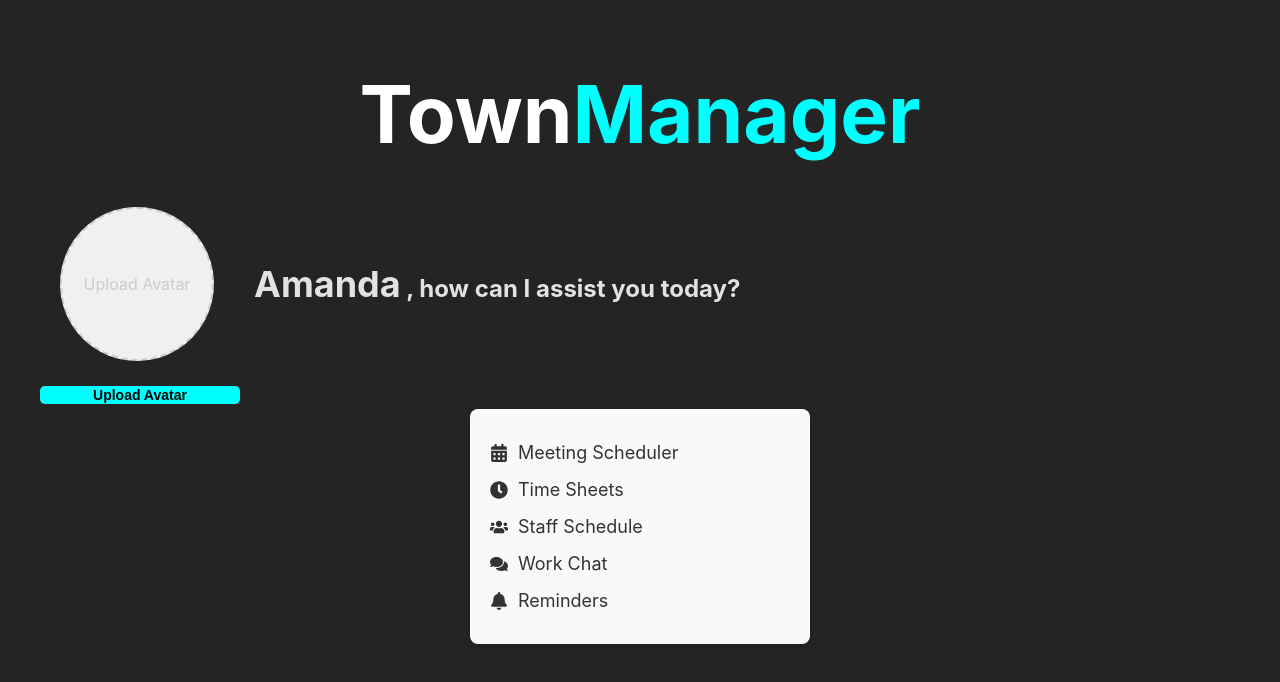
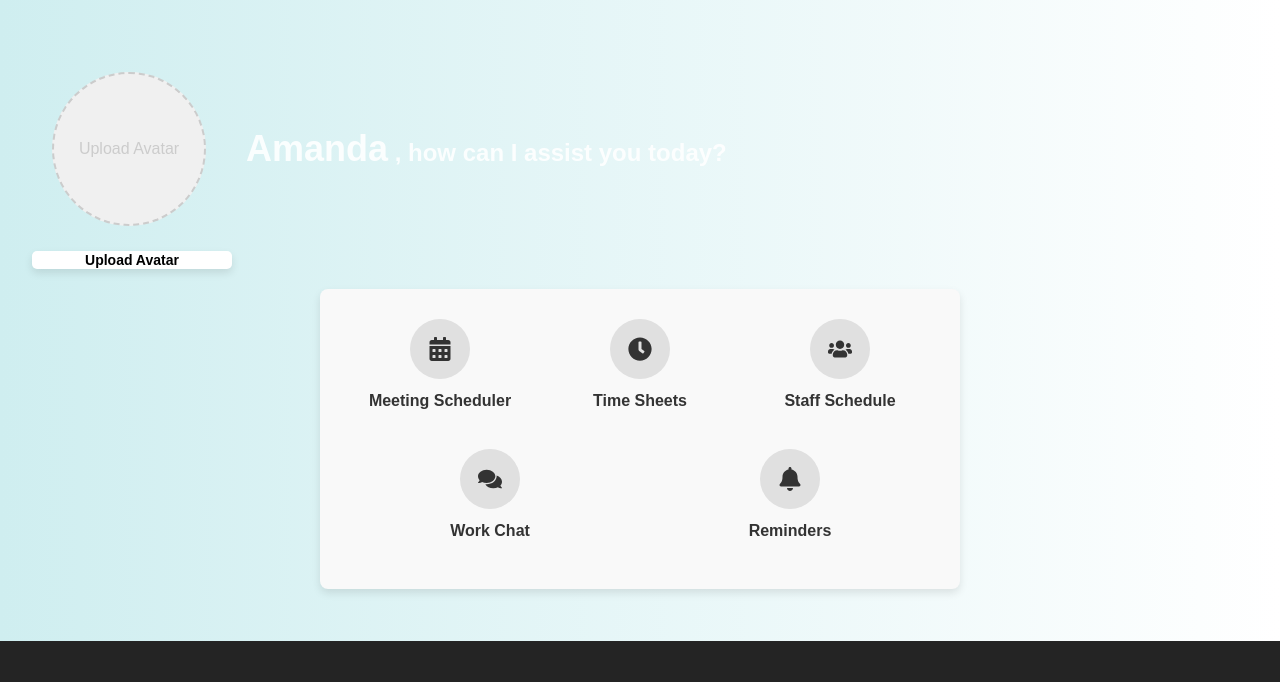
Before and after one commit to Amandafrost79/TownManager, a React (Vite) app: page /home in a window 1280 px wide. Shown: the top 682 px of the page. Built offline with nearby package versions, Linux system fonts and the light colour scheme.

Commit message:
login page wip

```diff
--- a/src/App.css
+++ b/src/App.css
@@ -4,6 +4,14 @@
   padding: 2rem;
   text-align: center;
 }
+
+body {
+  background: linear-gradient(to right, #cfeef0, #ffffff); /* Example gradient */
+  font-family: 'Arial', sans-serif;
+  margin: 0;
+  padding: 0;
+}
+
 
 /* .logo {
   height: 6em;
--- a/src/AvatarUpload.css
+++ b/src/AvatarUpload.css
@@ -52,9 +52,10 @@
   }
 
   .upload-button {
-    background-color: aqua;
+    background-color: white;
     border: none;
     color: black;
+    box-shadow: 0 4px 8px rgba(0, 0, 0, 0.1);
     padding: 1px 5px ;
     text-align: center;
     text-decoration: none;
@@ -68,5 +69,5 @@
   }
 
   .upload-button:hover {
-    background-color: rgb(92, 221, 221);
+    background-color: rgb(140, 233, 233);
   }
--- a/src/HomePage.jsx
+++ b/src/HomePage.jsx
@@ -7,7 +7,6 @@ const HomePage = () => {
   const [name, setName] = useState("Amanda");
   return (
     <div className="home-page">
-      <Title />
       <AvatarUpload name={name} />
     </div>
   );
--- a/src/OptionsCard.css
+++ b/src/OptionsCard.css
@@ -3,33 +3,46 @@
   border-radius: 8px;
   padding: 20px;
   box-shadow: 0 4px 8px rgba(0, 0, 0, 0.1);
-    width: 300px;
-    margin: 0 auto; /* Center the card */
+  width: 600px;
+  margin: 20px auto;
+  text-align: center;
 }
 
-  .options-list {
-    list-style-type: none;
-    padding: 0;
-    margin: 0;
+.options-grid {
+  display: flex;
+  flex-wrap: wrap;
+  justify-content: space-around;
 }
 
-  .options-list li {
-    display: flex;
-    align-items: center;
-    margin: 10px 0;
-    font-size: 18px;
+.option {
+  flex: 0 1 30%;
+  margin: 10px;
 }
 
-  .options-list li svg {
-    margin-right: 10px;
+.icon-circle {
+  display: flex;
+  justify-content: center;
+  align-items: center;
+  width: 60px;
+  height: 60px;
+  margin: 0 auto;
+  border-radius: 50%;
+  background-color: #e0e0e0;
+  color: #333;
+  font-size: 24px;
+}
+
+.option p {
+  margin-top: 10px;
+  font-size: 16px;
   color: #333;
 }
 
-  .options-list li a {
+.option a {
   text-decoration: none;
-    color: #333;
+  color: inherit;
 }
 
-  .options-list li a:hover {
+.option a:hover p {
   text-decoration: underline;
 }
--- a/src/OptionsCard.jsx
+++ b/src/OptionsCard.jsx
@@ -12,23 +12,48 @@ import "./OptionsCard.css";
 const OptionsCard = () => {
   return (
     <div className="options-card">
-      <ul className="options-list">
-        <li>
-          <FaCalendarAlt /> <Link to="/scheduler">Meeting Scheduler</Link>
-        </li>
-        <li>
-          <FaClock /> <Link to="/timesheets">Time Sheets</Link>
-        </li>
-        <li>
-          <FaUsers /> <Link to="staffschedule">Staff Schedule</Link>
-        </li>
-        <li>
-          <FaComments /> <Link to="workchat">Work Chat</Link>
-        </li>
-        <li>
-          <FaBell /> <Link to="/reminders">Reminders</Link>
-        </li>
-      </ul>
+      <div className="options-grid">
+        <div className="option">
+          <Link to="/scheduler">
+            <div className="icon-circle">
+              <FaCalendarAlt />
+            </div>
+            <p>Meeting Scheduler</p>
+          </Link>
+        </div>
+        <div className="option">
+          <Link to="/timesheets">
+            <div className="icon-circle">
+              <FaClock />
+            </div>
+            <p>Time Sheets</p>
+          </Link>
+        </div>
+        <div className="option">
+          <Link to="/staffschedule">
+            <div className="icon-circle">
+              <FaUsers />
+            </div>
+            <p>Staff Schedule</p>
+          </Link>
+        </div>
+        <div className="option">
+          <Link to="/workchat">
+            <div className="icon-circle">
+              <FaComments />
+            </div>
+            <p>Work Chat</p>
+          </Link>
+        </div>
+        <div className="option">
+          <Link to="/reminders">
+            <div className="icon-circle">
+              <FaBell />
+            </div>
+            <p>Reminders</p>
+          </Link>
+        </div>
+      </div>
     </div>
   );
 };
```
Lines whose indentation alone changed are shown as unchanged.
